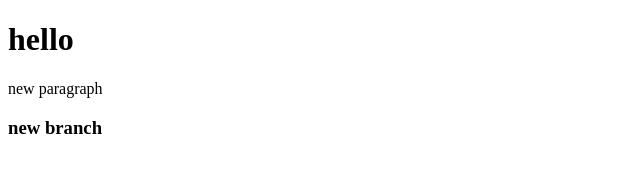
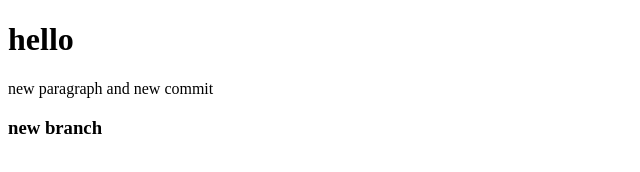
Before and after one commit to ERMIAS-TESFAYE/merge, a plain HTML site: page index.html in a window 1280 px wide. Shown: the whole page, without its empty margins (0-640 px from the left). Drawn offline with Linux system fonts and the light colour scheme.

Commit message:
Update index.html

```diff
--- a/index.html
+++ b/index.html
@@ -7,7 +7,7 @@
 </head>
 <body>
     <h1>hello</h1>
-    <p>new paragraph</p>
+    <p>new paragraph and new commit</p>
     <h3>new branch</h3>
 </body>
 </html>
```
